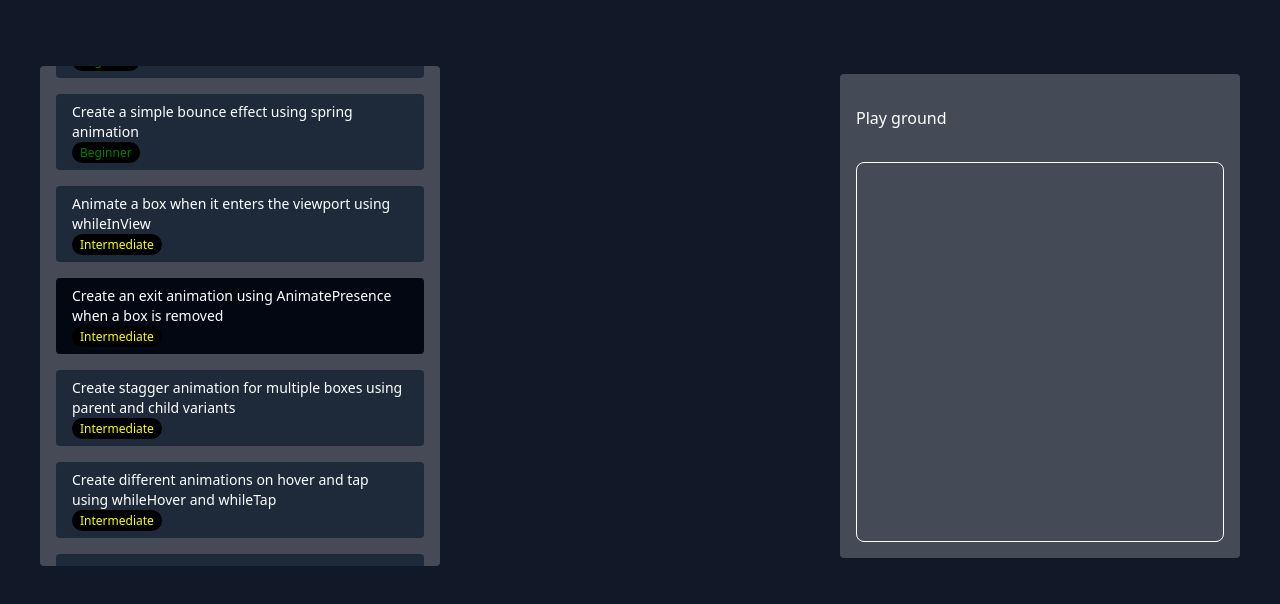
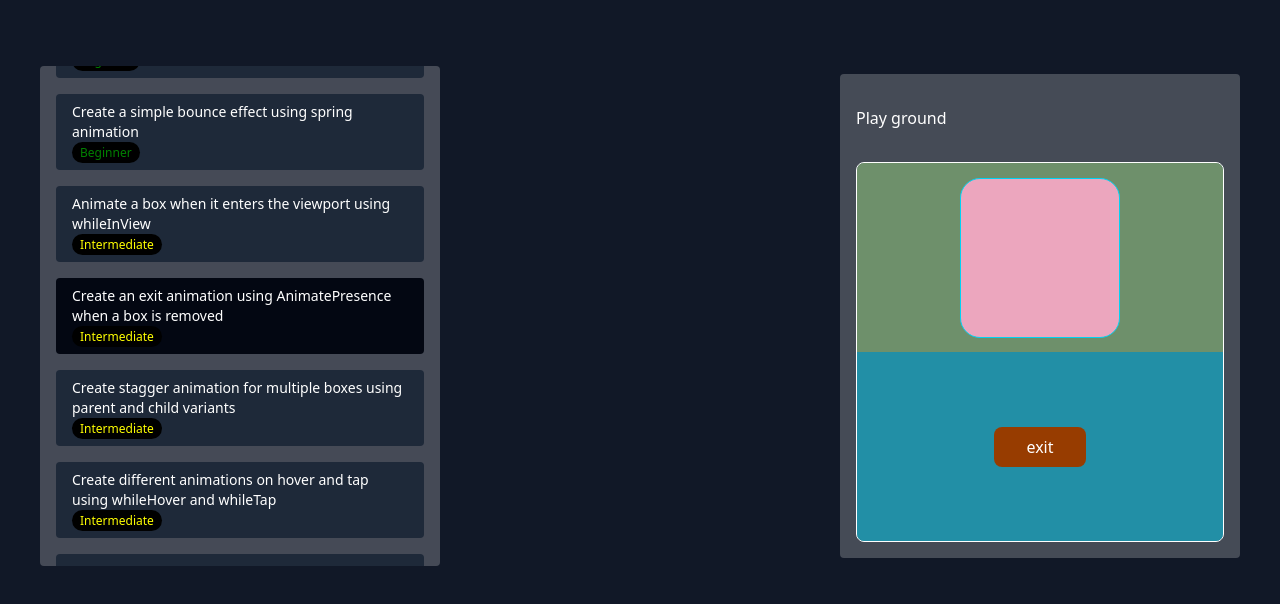
Before and after one commit to riiteshMishra/Framer_Motion, a React (Vite) app: page / in a window 1280 px wide. Both pictures are taken after a click on the element 240 px from the left and 316 px from the top of the page. Shown: the top 604 px of the page. Built offline with nearby package versions, Linux system fonts and the light colour scheme.

Commit message:
Add BoxTwelve component with animations and integrate into RightBox

```diff
--- /dev/null
+++ b/src/assets/components/Indermediate/BoxTwelve.jsx
@@ -0,0 +1,61 @@
+import { motion, AnimatePresence } from "motion/react";
+import { useState } from "react";
+const BoxTwelve = () => {
+  const [exit, setExit] = useState(false);
+
+  const onExit = () => console.log("exit ho gya ");
+  return (
+    <div className="bg-cyan-400/30 h-full  items-center justify-center">
+      <div className="h-1/2 w-full bg-amber-300/30 flex items-center justify-center">
+        <AnimatePresence onExitComplete={() => onExit()}>
+          {!exit && (
+            <motion.div
+              className="h-40 w-40 border border-cyan-400"
+              initial={{
+                backgroundColor: "#facd",
+                color: "#ddd",
+                borderRadius: 20,
+                y: 100,
+                scale: 0,
+                opacity: 0.5,
+              }}
+              animate={{
+                y: 0,
+                scale: 1,
+                opacity: 1,
+              }}
+              transition={{
+                duration: 0.6,
+                type: "spring",
+                stiffness: 100,
+                damping: 5,
+              }}
+              exit={{ y: -100, scale: 0, opacity: 0.5 }}
+              onAnimationStart={() => {
+                console.log("ENTER animation started");
+              }}
+            ></motion.div>
+          )}
+        </AnimatePresence>
+      </div>
+      <div className="h-1/2 w-full bg-cyan-400/30 flex justify-center items-center">
+        <motion.button
+          onClick={() => setExit((prev) => !prev)}
+          className="bg-amber-800 rounded-lg py-2 px-8 cursor-pointer"
+          initial={{}}
+          animate={{ duration: 0.1 }}
+          whileHover={{
+            rotate: 10,
+            boxShadow: "5px 5px 10px black",
+            outlineColor: "white",
+            outlineStyle: "double",
+          }}
+        >
+          {exit ? "enter" : "exit"}
+        </motion.button>
+      </div>
+    </div>
+  );
+};
+
+export default BoxTwelve;
--- a/src/assets/components/RightBox.jsx
+++ b/src/assets/components/RightBox.jsx
@@ -11,6 +11,7 @@ import BoxEight from "./BoxEight";
 import BoxNine from "./BoxNine";
 import BoxTen from "./BoxTen";
 import BoxEleven from "./Indermediate/BoxEleven";
+import BoxTwelve from "./Indermediate/BoxTwelve";
 
 const RightBox = ({ activeBox }) => {
   return (
@@ -161,7 +162,19 @@ const RightBox = ({ activeBox }) => {
               transition={{ duration: 0.3, ease: "easeInOut" }}
               className="absolute inset-0"
             >
-              <BoxEleven/>
+              <BoxEleven />
+            </motion.div>
+          )}
+          {activeBox === 12 && (
+            <motion.div
+              key={"box11"}
+              initial={{ opacity: 0, y: 20 }}
+              animate={{ opacity: 1, y: 0 }}
+              exit={{ opacity: 0, y: -20 }}
+              transition={{ duration: 0.3, ease: "easeInOut" }}
+              className="absolute inset-0"
+            >
+              <BoxTwelve />
             </motion.div>
           )}
         </AnimatePresence>
```
